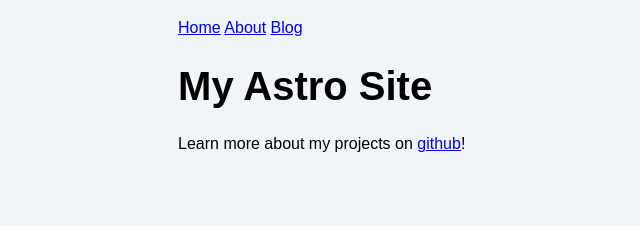
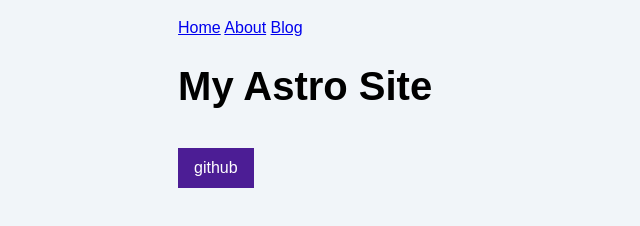
Before and after one commit to kdbruin/halfje-bruin-astro, an Astro site: page / in a window 1280 px wide. Shown: the whole page, without its empty margins (122-762 px from the left). Built offline with nearby package versions, Linux system fonts and the light colour scheme; Astro itself is replaced by a stand-in of ours.

Commit message:
Added social component

```diff
--- a/src/components/Footer.astro
+++ b/src/components/Footer.astro
@@ -1,8 +1,15 @@
 ---
-const platform = "github";
-const username = "kdbruin";
+import Social from "./Social.astro";
 ---
 
+<style>
+  footer {
+    display: flex;
+    gap: 1rem;
+    margin-top: 2rem;
+  }
+</style>
+
 <footer>
-  <p>Learn more about my projects on <a href={`https://${platform}.com/${username}`}>{platform}</a>!</p>
+  <Social platform="github" username="kdbruin" />
 </footer>
--- /dev/null
+++ b/src/components/Social.astro
@@ -0,0 +1,14 @@
+---
+const { platform, username } = Astro.props;
+---
+
+<style>
+  a {
+    padding: 0.5rem 1rem;
+    color: white;
+    background-color: #4c1d95;
+    text-decoration: none;
+  }
+</style>
+
+<a href={`https://www.${platform}.com/${username}`}>{platform}</a>
```
